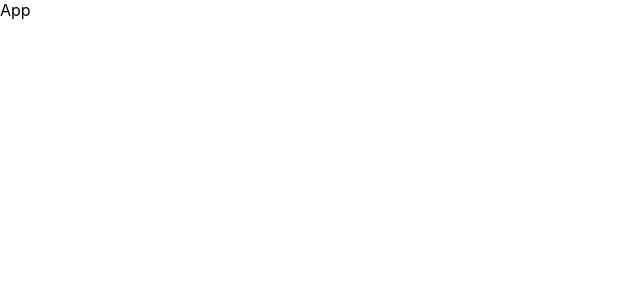
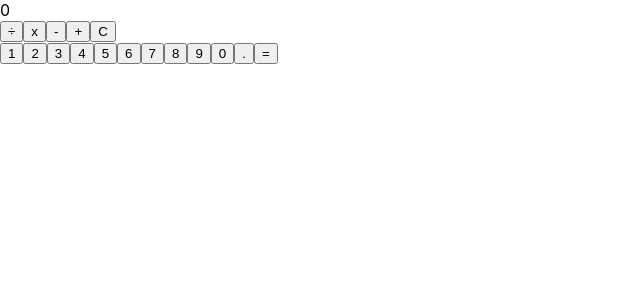
Before and after one commit to Birrellc/Calculator-React, a React (Create React App) app: page / in a window 1280 px wide. Shown: the top 300 px of the page, without its empty margins (0-640 px from the left). Built offline with nearby package versions, Linux system fonts and the light colour scheme.

Commit message:
Feat: create calculator buttons

```diff
--- a/src/App.js
+++ b/src/App.js
@@ -1,7 +1,37 @@
 import React from 'react';
 
 const App = () => {
-  return <div> App </div>;
+  const createNumbers = () => {
+    const numbers = [];
+
+    for (let i = 1; i < 10; i++) {
+      numbers.push(<button key={i}>{i}</button>);
+    }
+    return numbers;
+  };
+
+  return (
+    <div className='App'>
+      <div className='calculator'>
+        <div className='display'>0</div>
+
+        <div className='operands'>
+          <button>÷</button>
+          <button>x</button>
+          <button>-</button>
+          <button>+</button>
+          <button>C</button>
+        </div>
+
+        <div className='keys'>
+          {createNumbers()}
+          <button>0</button>
+          <button>.</button>
+          <button>=</button>
+        </div>
+      </div>
+    </div>
+  );
 };
 
 export default App;
```
